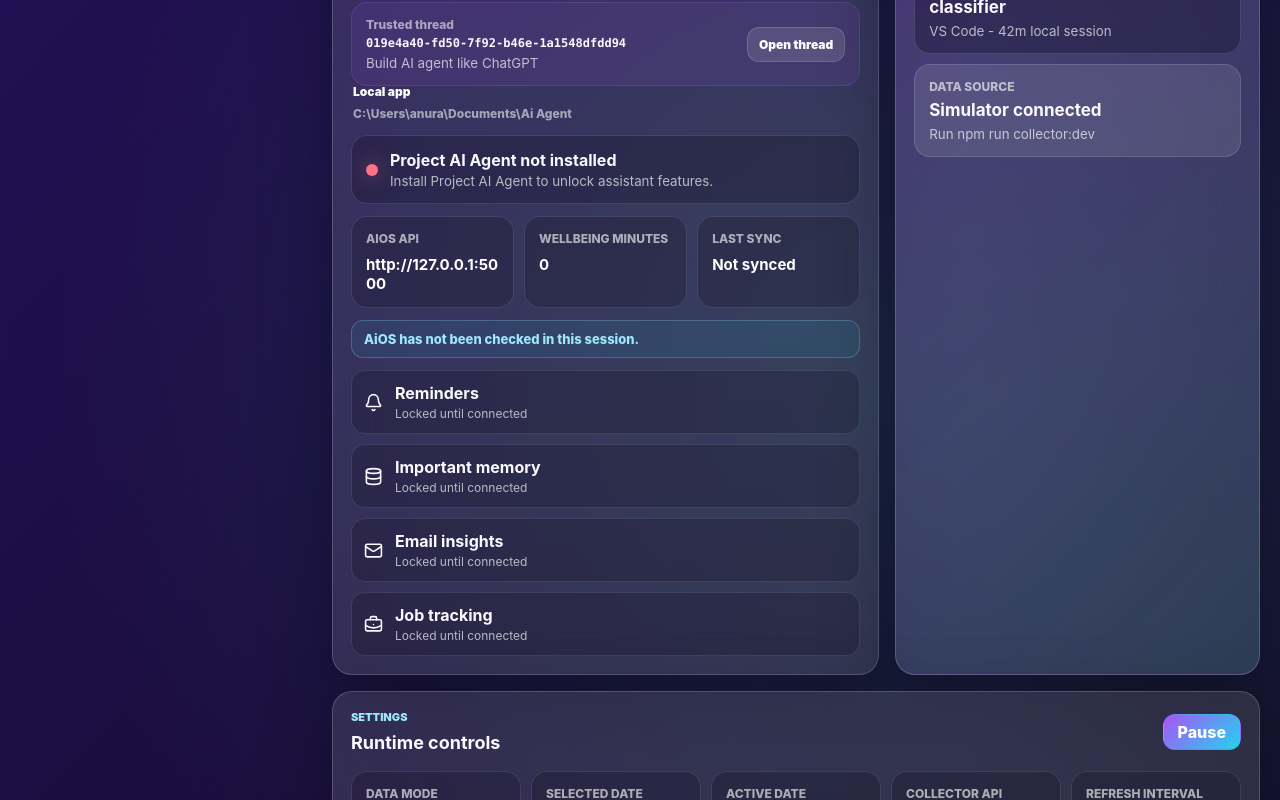
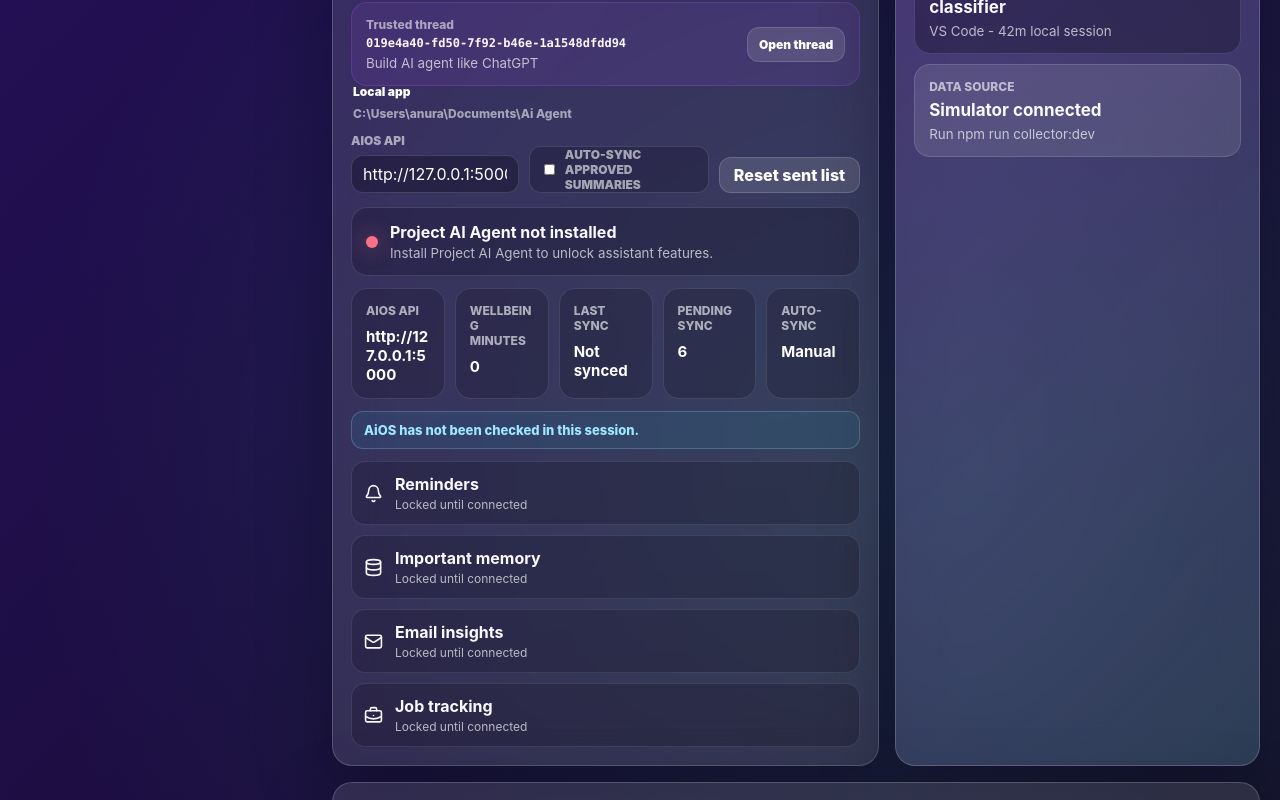
Before and after one commit to AnuranjanJain/what-do-you-do, a React (Vite) app: page / in a window 1280 px wide. Shown: the part 2740-3540 px from the top of the page. Built offline with nearby package versions, Linux system fonts and the light colour scheme; no server answers.

Commit message:
feat: add aios auto sync controls

```diff
--- a/src/main.tsx
+++ b/src/main.tsx
@@ -39,7 +39,16 @@ import {
   simulateTodayActivity,
   todayDateKey,
 } from "./domain/activity";
-import { AiosLiveStatus, AiosStatus, checkAiosConnection, getAiosBaseUrl, syncActivitySessions } from "./services/aios";
+import {
+  AiosLiveStatus,
+  AiosStatus,
+  checkAiosConnection,
+  clearAiosSyncHistory,
+  countPendingAiosSessions,
+  getAiosBaseUrl,
+  setAiosBaseUrl,
+  syncActivitySessions,
+} from "./services/aios";
 import { correctLiveSession, fetchLiveSessions, saveSessionNote } from "./services/collector";
 import "./styles.css";
 
@@ -96,6 +105,11 @@ function App() {
   const [agentLive, setAgentLive] = useState<AiosLiveStatus | null>(null);
   const [agentMessage, setAgentMessage] = useState("AiOS has not been checked in this session.");
   const [agentLastSync, setAgentLastSync] = useState("");
+  const [agentAutoSync, setAgentAutoSync] = useState(
+    () => window.localStorage.getItem("wdyd.aios.autoSync") === "true",
+  );
+  const [agentBaseUrl, setAgentBaseUrlState] = useState(() => getAiosBaseUrl());
+  const [agentPendingCount, setAgentPendingCount] = useState(0);
   const [widgetMode, setWidgetMode] = useState<"desktop" | "mobile">("desktop");
   const [privacyExpanded, setPrivacyExpanded] = useState(false);
   const [trackingPaused, setTrackingPaused] = useState(false);
@@ -152,6 +166,28 @@ function App() {
   const visibleTimeline = sessions.slice(0, 15);
   const logEntries = sessions.slice(15);
 
+  useEffect(() => {
+    setAgentPendingCount(countPendingAiosSessions(sessions));
+  }, [sessions, agentLastSync]);
+
+  useEffect(() => {
+    window.localStorage.setItem("wdyd.aios.autoSync", String(agentAutoSync));
+  }, [agentAutoSync]);
+
+  useEffect(() => {
+    if (!agentAutoSync || !hasData || trackingPaused || selectedDate !== activeDateKey) {
+      return;
+    }
+
+    const intervalId = window.setInterval(() => {
+      if (countPendingAiosSessions(sessions) > 0) {
+        syncCurrentSessions("auto");
+      }
+    }, 15000);
+
+    return () => window.clearInterval(intervalId);
+  }, [activeDateKey, agentAutoSync, hasData, selectedDate, sessions, trackingPaused]);
+
   async function refreshSelectedDate() {
     const result = await fetchLiveSessions(selectedDate);
     setSessions(result.sessions);
@@ -205,7 +241,7 @@ function App() {
 
       setAgentStatus("connected");
       setAgentMessage("AiOS is connected. You can sync privacy-safe activity sessions.");
-      await syncCurrentSessions();
+      await syncCurrentSessions("manual");
     } catch (error) {
       setAgentLive(null);
       setAgentStatus("not-installed");
@@ -213,14 +249,18 @@ function App() {
     }
   }
 
-  async function syncCurrentSessions() {
+  async function syncCurrentSessions(mode: "manual" | "auto" = "manual") {
     if (!hasData) {
       setAgentMessage("No activity sessions available to sync for this date.");
       return;
     }
 
     setAgentStatus("syncing");
-    setAgentMessage("Sending high-level session summaries to AiOS.");
+    setAgentMessage(
+      mode === "auto"
+        ? "Auto-sync is sending new high-level session summaries to AiOS."
+        : "Sending high-level session summaries to AiOS.",
+    );
 
     try {
       const result = await syncActivitySessions(sessions);
@@ -233,15 +273,30 @@ function App() {
 
       setAgentStatus("connected");
       setAgentLastSync(new Date().toLocaleTimeString([], { hour: "2-digit", minute: "2-digit" }));
+      setAgentPendingCount(countPendingAiosSessions(sessions));
       setAgentMessage(
         result.sent > 0
-          ? `Synced ${result.sent} new session${result.sent === 1 ? "" : "s"} to AiOS.`
+          ? `${mode === "auto" ? "Auto-synced" : "Synced"} ${result.sent} new session${result.sent === 1 ? "" : "s"} to AiOS.`
           : "AiOS already has the current local session summaries.",
       );
     } catch (error) {
       setAgentStatus("connected");
       setAgentMessage(error instanceof Error ? error.message : "Unable to sync sessions to AiOS.");
     }
+  }
+
+  function handleAgentBaseUrlChange(value: string) {
+    const normalized = setAiosBaseUrl(value);
+    setAgentBaseUrlState(normalized);
+    setAgentLive(null);
+    setAgentStatus("not-installed");
+    setAgentMessage(`AiOS API set to ${normalized}. Press Connect to verify it.`);
+  }
+
+  function resetAiosSyncHistory() {
+    clearAiosSyncHistory();
+    setAgentPendingCount(countPendingAiosSessions(sessions));
+    setAgentMessage("AiOS sync history cleared. Current sessions can be sent again.");
   }
 
   return (
@@ -557,7 +612,7 @@ function App() {
                 <button
                   className="text-button primary"
                   disabled={agentStatus === "checking" || agentStatus === "syncing" || !hasData}
-                  onClick={syncCurrentSessions}
+                  onClick={() => syncCurrentSessions("manual")}
                 >
                   {agentStatus === "syncing" ? "Syncing" : "Sync"}
                 </button>
@@ -578,10 +633,32 @@ function App() {
             </div>
 
             <div className="agent-links">
-              <a href={getAiosBaseUrl()} target="_blank" rel="noreferrer">
+              <a href={agentBaseUrl} target="_blank" rel="noreferrer">
                 Local app
               </a>
               <span>{projectAiAgent.cwd}</span>
+            </div>
+
+            <div className="agent-bridge-controls">
+              <label>
+                <span>AiOS API</span>
+                <input
+                  value={agentBaseUrl}
+                  onBlur={(event) => handleAgentBaseUrlChange(event.target.value)}
+                  onChange={(event) => setAgentBaseUrlState(event.target.value)}
+                />
+              </label>
+              <label className="toggle-row">
+                <input
+                  checked={agentAutoSync}
+                  type="checkbox"
+                  onChange={(event) => setAgentAutoSync(event.target.checked)}
+                />
+                <span>Auto-sync approved summaries</span>
+              </label>
+              <button className="text-button" onClick={resetAiosSyncHistory}>
+                Reset sent list
+              </button>
             </div>
 
             <div className={`agent-status ${agentStatus}`}>
@@ -613,12 +690,14 @@ function App() {
             </div>
 
             <div className="agent-sync-grid">
-              <SettingRow label="AiOS API" value={getAiosBaseUrl()} />
+              <SettingRow label="AiOS API" value={agentBaseUrl} />
               <SettingRow
                 label="Wellbeing minutes"
                 value={`${agentLive?.stats?.wellbeing_minutes ?? 0}`}
               />
               <SettingRow label="Last sync" value={agentLastSync || "Not synced"} />
+              <SettingRow label="Pending sync" value={`${agentPendingCount}`} />
+              <SettingRow label="Auto-sync" value={agentAutoSync ? "Enabled" : "Manual"} />
             </div>
 
             <div className="inline-status agent-message">{agentMessage}</div>
@@ -724,6 +803,8 @@ function App() {
               <SettingRow label="Selected date" value={selectedDate} />
               <SettingRow label="Active date" value={activeDateKey} />
               <SettingRow label="Collector API" value="127.0.0.1:17321" />
+              <SettingRow label="AiOS API" value={agentBaseUrl} />
+              <SettingRow label="AiOS auto-sync" value={agentAutoSync ? "Enabled" : "Manual"} />
               <SettingRow label="Refresh interval" value="3 seconds" />
               <SettingRow label="Storage" value="Daily JSON files" />
             </div>
--- a/src/services/aios.ts
+++ b/src/services/aios.ts
@@ -2,6 +2,7 @@ import { ActivitySession } from "../domain/activity";
 
 const defaultAiosBaseUrl = "http://127.0.0.1:5000";
 const sentSessionStorageKey = "wdyd.aios.sentSessions.v1";
+const aiosBaseUrlStorageKey = "wdyd.aios.baseUrl";
 
 export type AiosStatus = "not-installed" | "checking" | "connected" | "locked" | "syncing";
 
@@ -17,13 +18,29 @@ export type AiosLiveStatus = {
 };
 
 export type AiosSyncResult = {
+  pendingBeforeSync: number;
   sent: number;
   skipped: number;
   locked: boolean;
 };
 
 export function getAiosBaseUrl(): string {
-  return window.localStorage.getItem("wdyd.aios.baseUrl") || defaultAiosBaseUrl;
+  return window.localStorage.getItem(aiosBaseUrlStorageKey) || defaultAiosBaseUrl;
+}
+
+export function setAiosBaseUrl(baseUrl: string): string {
+  const normalized = normalizeBaseUrl(baseUrl);
+  window.localStorage.setItem(aiosBaseUrlStorageKey, normalized);
+  return normalized;
+}
+
+export function countPendingAiosSessions(sessions: ActivitySession[]): number {
+  const sentSessionIds = readSentSessionIds();
+  return getSyncableSessions(sessions, sentSessionIds, Number.POSITIVE_INFINITY).length;
+}
+
+export function clearAiosSyncHistory(): void {
+  window.localStorage.removeItem(sentSessionStorageKey);
 }
 
 export async function checkAiosConnection(): Promise<AiosLiveStatus> {
@@ -52,10 +69,8 @@ export async function checkAiosConnection(): Promise<AiosLiveStatus> {
 
 export async function syncActivitySessions(sessions: ActivitySession[]): Promise<AiosSyncResult> {
   const sentSessionIds = readSentSessionIds();
-  const syncableSessions = sessions
-    .filter((session) => session.id !== "empty-session" && session.durationMinutes > 0)
-    .filter((session) => !sentSessionIds.has(session.id))
-    .slice(0, 5);
+  const pendingBeforeSync = getSyncableSessions(sessions, sentSessionIds, Number.POSITIVE_INFINITY).length;
+  const syncableSessions = getSyncableSessions(sessions, sentSessionIds, 5);
 
   let sent = 0;
 
@@ -71,7 +86,12 @@ export async function syncActivitySessions(sessions: ActivitySession[]): Promise
     });
 
     if (response.status === 401) {
-      return { sent, skipped: sessions.length - syncableSessions.length, locked: true };
+      return {
+        pendingBeforeSync,
+        sent,
+        skipped: pendingBeforeSync - sent,
+        locked: true,
+      };
     }
 
     if (!response.ok) {
@@ -85,10 +105,22 @@ export async function syncActivitySessions(sessions: ActivitySession[]): Promise
   writeSentSessionIds(sentSessionIds);
 
   return {
+    pendingBeforeSync,
     sent,
-    skipped: sessions.length - syncableSessions.length,
+    skipped: pendingBeforeSync - sent,
     locked: false,
   };
+}
+
+function getSyncableSessions(
+  sessions: ActivitySession[],
+  sentSessionIds: Set<string>,
+  limit: number,
+): ActivitySession[] {
+  return sessions
+    .filter((session) => session.id !== "empty-session" && session.durationMinutes > 0)
+    .filter((session) => !sentSessionIds.has(session.id))
+    .slice(0, limit);
 }
 
 function toAiosPayload(session: ActivitySession) {
@@ -122,3 +154,17 @@ function writeSentSessionIds(sessionIds: Set<string>) {
   const compactIds = Array.from(sessionIds).slice(-500);
   window.localStorage.setItem(sentSessionStorageKey, JSON.stringify(compactIds));
 }
+
+function normalizeBaseUrl(baseUrl: string): string {
+  const trimmed = baseUrl.trim().replace(/\/+$/, "");
+
+  if (!trimmed) {
+    return defaultAiosBaseUrl;
+  }
+
+  if (!/^https?:\/\//i.test(trimmed)) {
+    return `http://${trimmed}`;
+  }
+
+  return trimmed;
+}
--- a/src/styles.css
+++ b/src/styles.css
@@ -1282,6 +1282,53 @@ h2 {
   padding: 0 2px;
 }
 
+.agent-bridge-controls {
+  display: grid;
+  grid-template-columns: minmax(160px, 1fr) minmax(180px, 0.8fr) auto;
+  gap: 10px;
+  align-items: end;
+  margin-bottom: 12px;
+}
+
+.agent-bridge-controls label {
+  display: grid;
+  gap: 7px;
+  min-width: 0;
+}
+
+.agent-bridge-controls label > span {
+  color: rgba(255, 255, 255, 0.58);
+  font-size: 12px;
+  font-weight: 900;
+  text-transform: uppercase;
+}
+
+.agent-bridge-controls input[type="text"],
+.agent-bridge-controls input:not([type]) {
+  min-width: 0;
+  min-height: 38px;
+  border: 1px solid rgba(255, 255, 255, 0.14);
+  border-radius: 12px;
+  color: #ffffff;
+  background: rgba(5, 2, 18, 0.32);
+  padding: 0 11px;
+  font: inherit;
+}
+
+.toggle-row {
+  min-height: 38px;
+  grid-template-columns: 18px minmax(0, 1fr);
+  align-items: center;
+  padding: 0 10px;
+  border: 1px solid rgba(255, 255, 255, 0.12);
+  border-radius: 12px;
+  background: rgba(5, 2, 18, 0.22);
+}
+
+.toggle-row input {
+  accent-color: #a855f7;
+}
+
 .agent-status > span {
   width: 12px;
   height: 12px;
@@ -1337,7 +1384,7 @@ h2 {
 
 .agent-sync-grid {
   display: grid;
-  grid-template-columns: repeat(3, minmax(0, 1fr));
+  grid-template-columns: repeat(5, minmax(0, 1fr));
   gap: 10px;
   margin-bottom: 12px;
 }
@@ -1490,6 +1537,7 @@ h2 {
 
   .insight-summary-grid,
   .agent-sync-grid,
+  .agent-bridge-controls,
   .top-app-row {
     grid-template-columns: 1fr;
   }
```
Also changed, not shown: projects/architecture.md (+10 -1 lines), projects/real-data-pipeline.md (+12 -2 lines), scripts/collector/local-activity-collector.mjs (+110 -0 lines), 1 other file (tests, documents, lock files or other folders).
